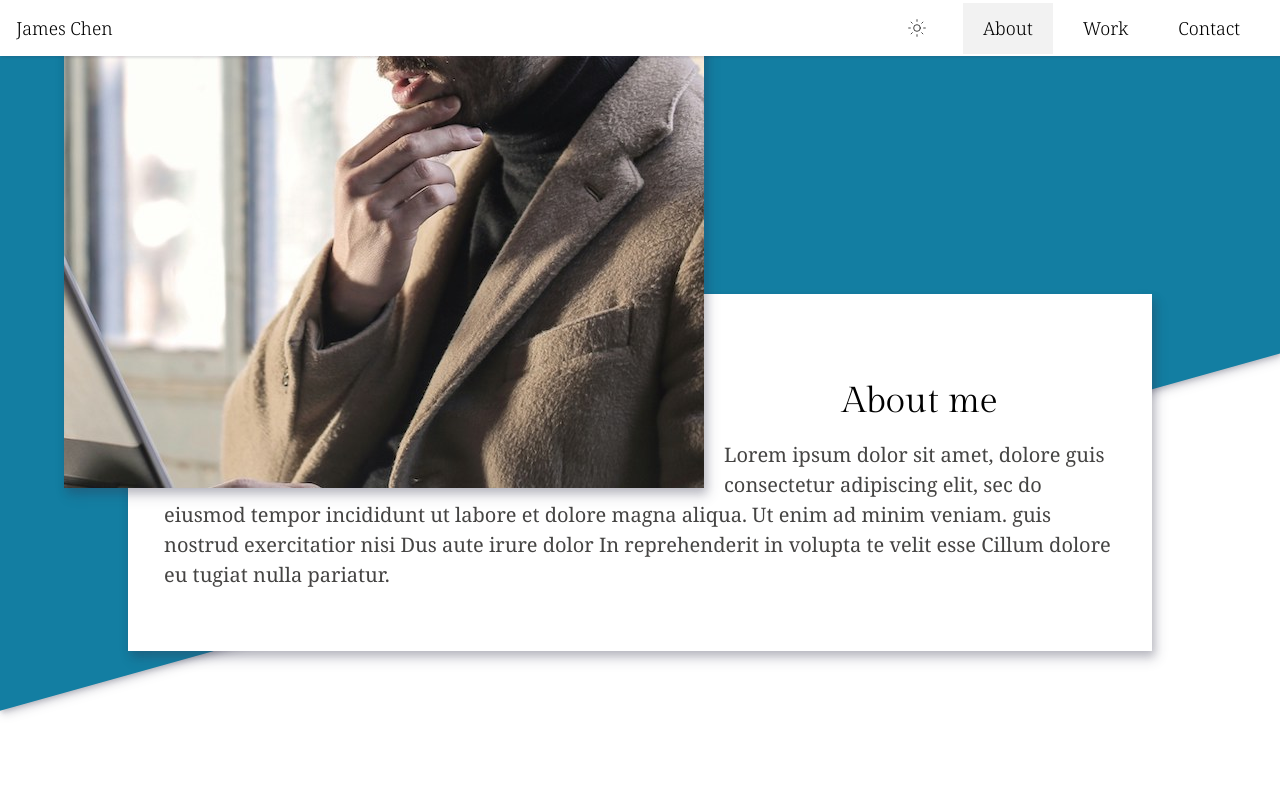
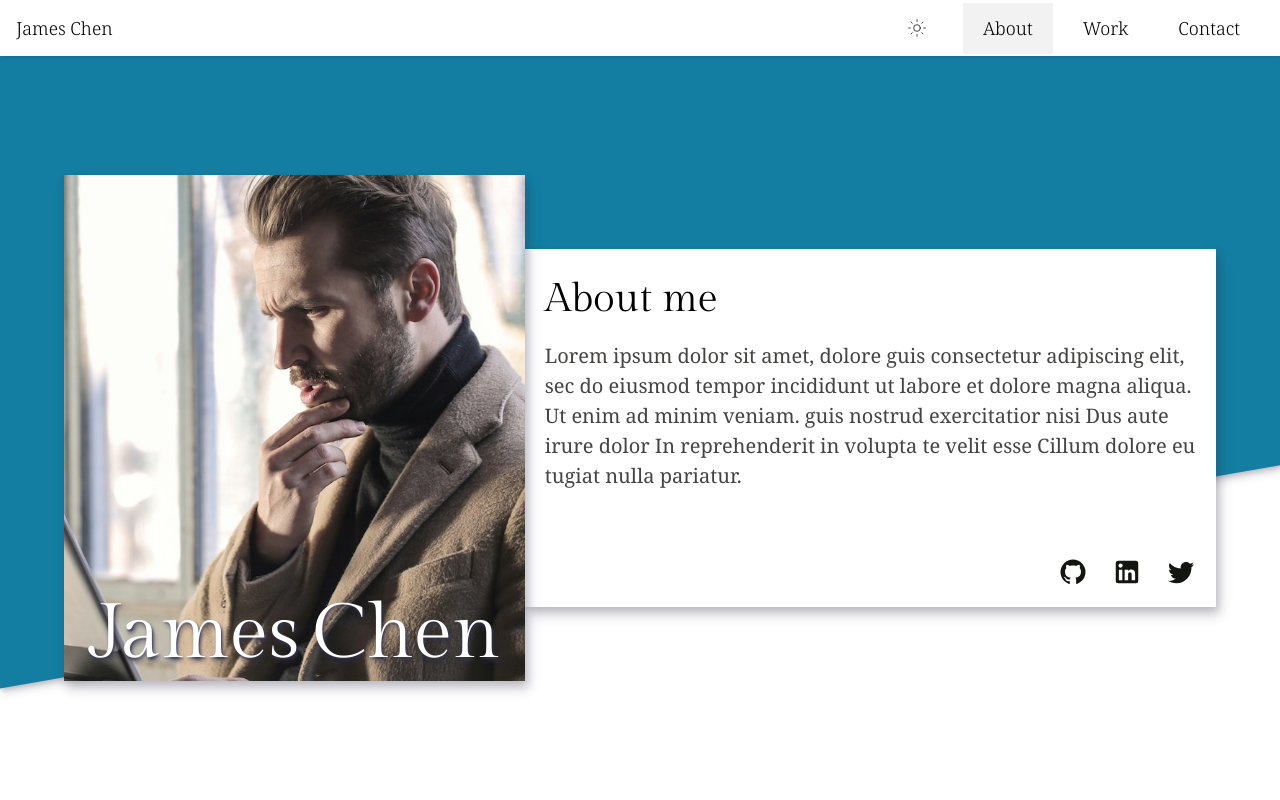
Before and after one commit to jameschen215/home-page, a website built with webpack: page src/template.html in a window 1280 px wide. Shown: the top 800 px of the page. Built offline with nearby package versions, Linux system fonts and the light colour scheme; a web font is replaced by a local one.

Commit message:
Fine tune mobile and tablet layout

```diff
--- a/src/component/about/about.css
+++ b/src/component/about/about.css
@@ -1,16 +1,11 @@
 .about {
 	display: flex;
 	flex-direction: column;
-}
 
-.about .banner {
+	margin-top: 56px;
+
+	width: 100%;
 	position: relative;
-	height: calc(100vh - 56px);
-	width: 100%;
-
-	display: flex;
-	align-items: center;
-	justify-content: center;
 }
 
 .about .bg-shadow {
@@ -18,11 +13,13 @@
 	top: 0;
 	left: 0;
 	width: 100%;
-	height: 100%;
-	z-index: -1;
+	height: calc(100vh - 56px);
+	z-index: 0;
 
 	filter: drop-shadow(1px 2px 2px var(--shadow-medium))
 		drop-shadow(2px 4px 4px var(--shadow-medium));
+
+	/* border: 10px solid green; */
 }
 
 .bg-shadow .bg {
@@ -32,10 +29,17 @@
 	clip-path: polygon(0 0, 100% 0, 100% 50%, 0% 90%);
 }
 
+.about .banner {
+	height: calc(100vh - 56px);
+	width: 100%;
+	/* border: 10px solid purple; */
+}
+
 .banner .photo {
-	height: calc(100% - 72px);
-	width: calc(100% - 48px);
-	overflow: hidden;
+	margin: 48px 30px;
+	width: calc(100% - 30px - 30px);
+	height: calc(100% - 48px - 48px);
+
 	box-shadow: 2px 4px 8px var(--shadow-medium),
 		4px 8px 12px var(--shadow-medium);
 
@@ -56,20 +60,18 @@
 	left: 0;
 	width: 100%;
 	padding: 8px;
+
+	font-size: 6.5vmax;
+	color: white;
+	text-shadow: 1px 2px 2px var(--shadow-small), 2px 4px 4px var(--shadow-small);
+
 	display: flex;
 	flex-direction: column;
 	align-items: start;
-	color: white;
 }
 
-.about h1 {
-	font-size: 7.2rem;
-	font-weight: 400;
-	text-shadow: 1px 2px 2px var(--shadow-small), 2px 4px 4px var(--shadow-small);
-}
-
-.about h1:last-of-type {
-	margin: -36px 0 -28px;
+.about .name span:last-of-type {
+	margin: -36px 0 -20px;
 	align-self: end;
 }
 
@@ -111,53 +113,52 @@
 	color: var(--dark-gray);
 }
 
+/* Tablet layout */
 @media screen and (min-width: 481px) {
 	.about {
-		position: relative;
-		/* display: block; */
-		width: 100%;
+		height: calc(100vh - 56px);
+		/* border-bottom: 5px solid red; */
 	}
-
 	.bg-shadow .bg {
-		clip-path: polygon(0 0, 100% 0, 100% 40%, 0% 88%);
+		clip-path: polygon(0 0, 100% 0, 100% 55%, 0% 85%);
 	}
 
 	.about .social-links {
 		display: none;
 	}
 
+	.about .banner {
+		position: relative;
+		/* border: 10px solid #000; */
+	}
+
 	.banner .photo {
 		position: absolute;
-		bottom: 42%;
-		left: 5%;
-		width: 50%;
+		bottom: 40%;
+		left: 30px;
+		width: 48%;
 		height: auto;
-
+		margin: 0;
 		z-index: 2;
-
-		overflow: visible;
-		/* display: none; */
+		/* opacity: 0.5; */
 	}
 
-	.banner .photo .name {
-		width: max-content;
-		height: max-content;
+	.banner .name {
+		position: absolute;
+		top: 0px;
+		right: -82%;
 		bottom: auto;
 		left: auto;
-		top: 24px;
-		right: 80px;
+		width: 100%;
+		padding: 8px;
 
-		transform: translateX(100%);
-
-		padding: 0;
 		flex-direction: row;
-		align-items: baseline;
+		gap: 12px;
 	}
 
-	.about h1:last-of-type {
+	.about .name span:last-of-type {
 		margin: 0;
-		margin-left: 24px;
-		align-self: normal;
+		align-self: end;
 	}
 
 	.description {
@@ -174,17 +175,83 @@
 
 		/* border: 1px solid red; */
 		display: block;
+
+		overflow: visible;
 	}
 
 	.description .placeholder {
-		width: calc(45vw - 36px + 20px);
-		height: calc(25vh - 80px);
-		/* border: 1px solid #000; */
-
+		width: calc(48% + 30px + 20px);
+		height: calc(62%);
 		float: left;
+		/* background-color: green; */
 	}
 
 	.description h2 {
 		margin-bottom: 12px;
 	}
 }
+
+/* Desktop layout */
+@media screen and (min-width: 961px) {
+	.about {
+		flex-direction: row;
+		align-items: center;
+
+		padding: 0 5vw;
+		/* border: 10px solid blue; */
+	}
+
+	.about .banner {
+		height: auto;
+		width: 40%;
+		/* border: 10px solid blue; */
+		z-index: 2;
+	}
+
+	.about .banner .photo {
+		position: static;
+		height: 100%;
+		width: 100%;
+	}
+
+	.about .name {
+		top: auto;
+		left: 0;
+		right: auto;
+		bottom: 0;
+		padding: 0;
+		margin-bottom: -10px;
+		/* border: 1px solid #000; */
+		justify-content: center;
+
+		font-size: 6vmax;
+	}
+
+	.about .description {
+		position: static;
+		z-index: 1;
+
+		width: 60%;
+		padding: 20px;
+
+		display: flex;
+		flex-direction: column;
+		gap: 0;
+	}
+
+	.about .description h2 {
+		align-self: start;
+		font-weight: 500;
+		font-size: 4rem;
+	}
+
+	.description .placeholder {
+		display: none;
+	}
+
+	.about .social-links {
+		align-self: end;
+		margin-top: auto;
+		display: flex;
+	}
+}
--- a/src/component/about/about.js
+++ b/src/component/about/about.js
@@ -2,6 +2,7 @@ import './about.css';
 
 import photoMobile from '../../images/banner-photo@mobile.jpg';
 import photoTablet from '../../images/banner-photo@tablet.jpg';
+import photoDesktop from '../../images/banner-photo@desktop.jpg';
 
 import {
 	GITHUB_ICON,
@@ -12,24 +13,23 @@ import {
 export function About() {
 	const html = `
     <section id='about' class='about'>
-
-      <div class='banner'>
       <div class='bg-shadow'>
         <div class='bg'></div>
       </div>
 
+      <div class='banner'>
         <div class='photo'>
           <picture>
             <source media='(min-width: 481px)' srcset='${photoTablet}'>
+            <source media='(min-width: 961px)' srcset='${photoDesktop}'>
             <img src='${photoMobile}' alt='James photo' />
           </picture>
 
-          <div class='name'>
-            <h1>James</h1>
-            <h1>Chen</h1>
+          <h1 class='name'>
+            <span>James</span>
+            <span>Chen</span>
+          </h1>
         </div>
-        </div>
-
       </div>
 
       <div class='description'>
@@ -42,16 +42,21 @@ export function About() {
           nisi Dus aute irure dolor In reprehenderit in volupta
           te velit esse Cillum dolore eu tugiat nulla pariatur.
         </p>
-      </div>
 
         <div class="social-links">
           <a href="#"><div class='icon'>${GITHUB_ICON}</div></a>
           <a href="#"><div class='icon'>${LINKEDIN_ICON}</div></a>
           <a href="#"><div class='icon'>${TWITTER_ICON}</div></a>
-
+        </div>
       </div>
     </section>
   `;
 
 	return html;
 }
+
+{
+	/* <div class="bg-shadow">
+	<div class="bg"></div>
+</div>; */
+}
--- a/src/component/contact/contact.css
+++ b/src/component/contact/contact.css
@@ -73,6 +73,6 @@
 
 	.contact-photo {
 		flex: 9;
-		padding: 8px 8px 8px 0;
+		/* padding: 8px 8px 8px 0; */
 	}
 }
--- a/src/component/work/work.css
+++ b/src/component/work/work.css
@@ -74,7 +74,6 @@
 
 .project-title,
 .project-links {
-	/* border-top: 0.5px solid hsla(0, 100%, 0%, 0.25); */
 	border-bottom: 0.5px solid hsla(0, 100%, 0%, 0.25);
 }
 
@@ -89,3 +88,11 @@
 		margin-bottom: 12px;
 	}
 }
+
+/* Desktop */
+@media screen and (min-width: 961px) {
+	.project-grid {
+		grid-template-columns: repeat(auto-fit, minmax(280px, 1fr));
+		gap: 2vw;
+	}
+}
--- a/src/style/main.css
+++ b/src/style/main.css
@@ -28,6 +28,11 @@ body {
 	font-size: 1.8rem;
 
 	color: black;
+
+	display: flex;
+	justify-content: center;
+
+	background-color: hsl(0deg 0% 0% / 0.05);
 }
 
 .preload * {
@@ -81,13 +86,21 @@ svg {
 }
 
 #main {
-	position: relative;
-	margin-top: 56px;
-	max-width: 100%;
-	min-height: calc(100% - 56px);
+	/* margin-top: 56px; */
+	width: 100%;
+	background-color: white;
 
 	display: flex;
 	flex-direction: column;
 	align-items: center;
 	gap: 80px;
 }
+
+@media screen and (min-width: 961px) {
+	#main {
+		max-width: 1440px;
+
+		box-shadow: 2px 4px 8px var(--shadow-large),
+			4px 8px 12px var(--shadow-large);
+	}
+}
```
Also changed, not shown: src/images/banner-photo@desktop.jpg (added). Lines whose indentation alone changed are shown as unchanged.
